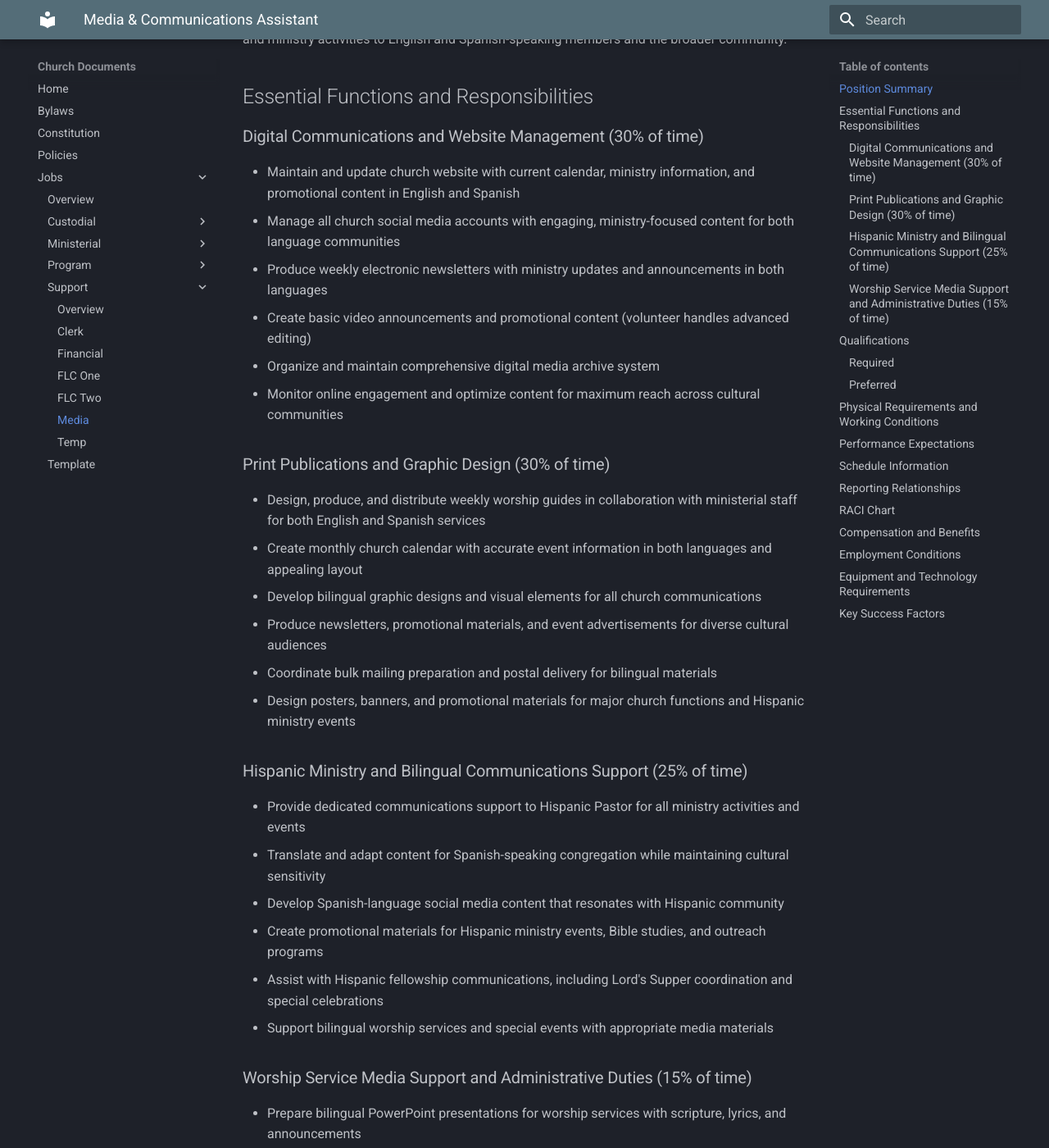
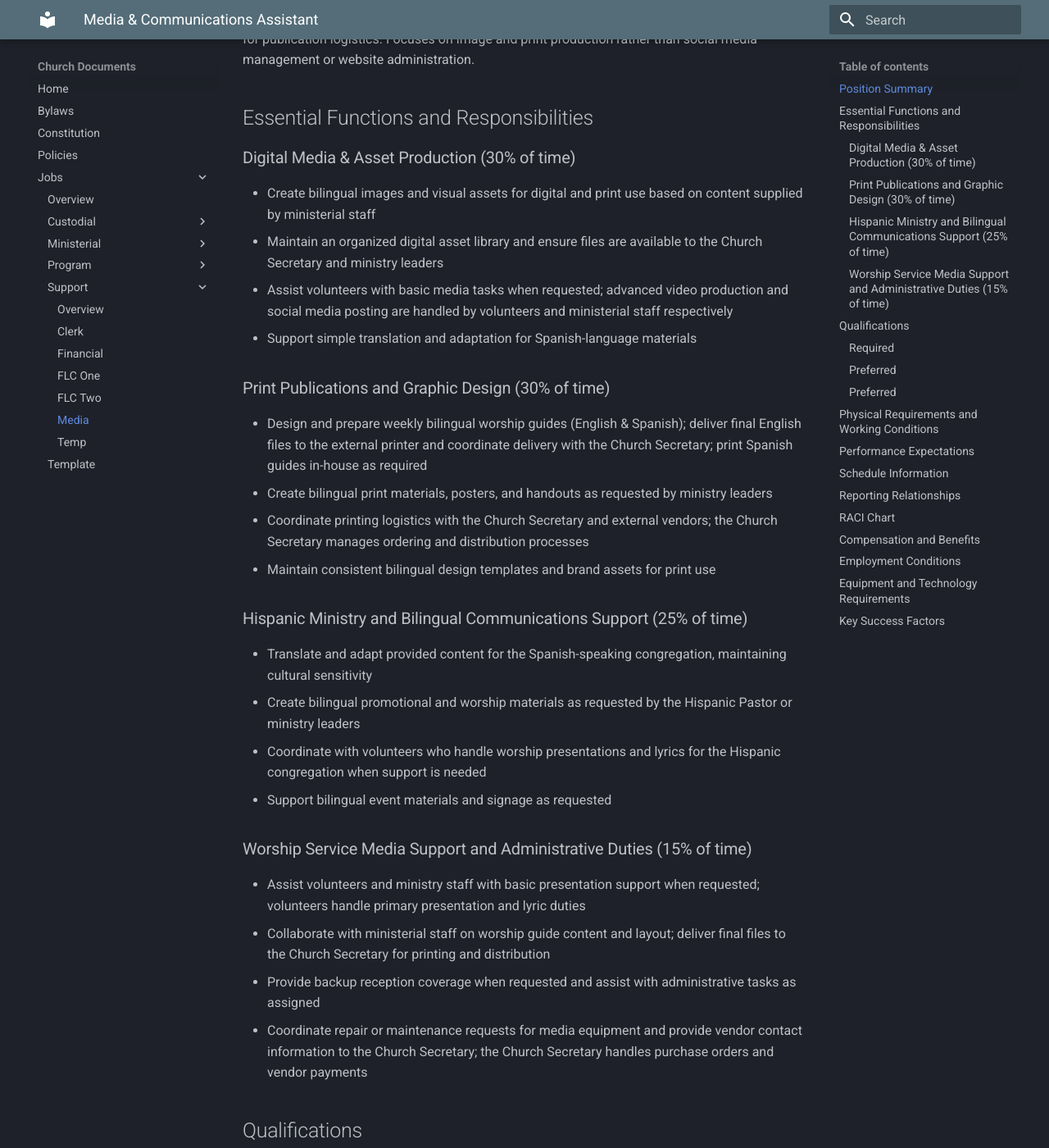
Before and after one commit to fbccana/church-docs, an MkDocs documentation site: the page built from docs/jobs/support/job-support-media.md, in a window 1280 px wide and 1400 px high, scrolled down 556 px. Shown: the whole window at 82% size. Built offline with MkDocs 1.6.1 and Material for MkDocs 9.7.7, drawn with Linux system fonts in a browser that asks for light colours; some of the changed text lies outside the part shown.

Commit message:
docs(jobs): align Media Assistant duties to current operations (image/print focus, remove social & site ownership, make experience optional)

```diff
--- a/docs/jobs/support/job-support-media.md
+++ b/docs/jobs/support/job-support-media.md
@@ -12,59 +12,52 @@ title: Media & Communications Assistant
 
 ## Position Summary
 
-Develops and executes bilingual church communications strategy through digital media, print publications, and visual content creation to effectively communicate the church's mission, vision, and ministry activities to English and Spanish-speaking members and the broader community.
+Creates bilingual digital and print graphics to support church communications and ministry activities. Coordinates content with ministerial staff (content owners) and the Church Secretary for publication logistics. Focuses on image and print production rather than social media management or website administration.
 
 ## Essential Functions and Responsibilities
 
-### Digital Communications and Website Management (30% of time)
+### Digital Media & Asset Production (30% of time)
 
-- Maintain and update church website with current calendar, ministry information, and promotional content in English and Spanish
-- Manage all church social media accounts with engaging, ministry-focused content for both language communities
-- Produce weekly electronic newsletters with ministry updates and announcements in both languages
-- Create basic video announcements and promotional content (volunteer handles advanced editing)
-- Organize and maintain comprehensive digital media archive system
-- Monitor online engagement and optimize content for maximum reach across cultural communities
+- Create bilingual images and visual assets for digital and print use based on content supplied by ministerial staff
+- Maintain an organized digital asset library and ensure files are available to the Church Secretary and ministry leaders
+- Assist volunteers with basic media tasks when requested; advanced video production and social media posting are handled by volunteers and ministerial staff respectively
+- Support simple translation and adaptation for Spanish-language materials
 
 ### Print Publications and Graphic Design (30% of time)
 
-- Design, produce, and distribute weekly worship guides in collaboration with ministerial staff for both English and Spanish services
-- Create monthly church calendar with accurate event information in both languages and appealing layout
-- Develop bilingual graphic designs and visual elements for all church communications
-- Produce newsletters, promotional materials, and event advertisements for diverse cultural audiences
-- Coordinate bulk mailing preparation and postal delivery for bilingual materials
-- Design posters, banners, and promotional materials for major church functions and Hispanic ministry events
+- Design and prepare weekly bilingual worship guides (English & Spanish); deliver final English files to the external printer and coordinate delivery with the Church Secretary; print Spanish guides in-house as required
+- Create bilingual print materials, posters, and handouts as requested by ministry leaders
+- Coordinate printing logistics with the Church Secretary and external vendors; the Church Secretary manages ordering and distribution processes
+- Maintain consistent bilingual design templates and brand assets for print use
 
 ### Hispanic Ministry and Bilingual Communications Support (25% of time)
 
-- Provide dedicated communications support to Hispanic Pastor for all ministry activities and events
-- Translate and adapt content for Spanish-speaking congregation while maintaining cultural sensitivity
-- Develop Spanish-language social media content that resonates with Hispanic community
-- Create promotional materials for Hispanic ministry events, Bible studies, and outreach programs
-- Assist with Hispanic fellowship communications, including Lord's Supper coordination and special celebrations
-- Support bilingual worship services and special events with appropriate media materials
+- Translate and adapt provided content for the Spanish-speaking congregation, maintaining cultural sensitivity
+- Create bilingual promotional and worship materials as requested by the Hispanic Pastor or ministry leaders
+- Coordinate with volunteers who handle worship presentations and lyrics for the Hispanic congregation when support is needed
+- Support bilingual event materials and signage as requested
 
 ### Worship Service Media Support and Administrative Duties (15% of time)
 
-- Prepare bilingual PowerPoint presentations for worship services with scripture, lyrics, and announcements
-- Collaborate with ministerial staff on worship guide content and layout for both services
-- Provide backup reception coverage when primary receptionist is unavailable
-- Assist with general office duties and administrative tasks as assigned
-- Order office equipment and supplies related to media production
-- Prepare annual media budget recommendations
-- Coordinate with external vendors for printing and advertising services
+- Assist volunteers and ministry staff with basic presentation support when requested; volunteers handle primary presentation and lyric duties
+- Collaborate with ministerial staff on worship guide content and layout; deliver final files to the Church Secretary for printing and distribution
+- Provide backup reception coverage when requested and assist with administrative tasks as assigned
+- Coordinate repair or maintenance requests for media equipment and provide vendor contact information to the Church Secretary; the Church Secretary handles purchase orders and vendor payments
 
 ## Qualifications
 
 ### Required
 
-- Bachelor's degree in Communications, Marketing, Graphic Design, or related field
-- Minimum 3 years of experience in media production, communications, or related work
+- High school diploma or equivalent; willingness and ability to learn on the job
 - Demonstrates personal salvation through faith in Jesus Christ with mature Christian testimony
-- Proficiency in graphic design software (Adobe Creative Suite or similar)
-- Experience with website management and content management systems
-- Social media management skills across multiple platforms
-- Video editing and production capabilities
+- Basic proficiency with graphic design or image-editing tools (training provided as needed)
 - Strong written and verbal communication skills
+
+### Preferred
+
+- Experience with graphic design software (Adobe Creative Suite or similar)
+- Prior experience in church or non-profit communications (helpful but not required)
+- Bilingual proficiency in Spanish for enhanced member service
 
 ### Preferred
 
@@ -86,12 +79,11 @@ Develops and executes bilingual church communications strategy through digital m
 
 ## Performance Expectations
 
-- Maintain church website with current information and zero broken links
-- Publish weekly worship guides and newsletters without errors and on schedule
-- Achieve growing engagement metrics on social media platforms
-- Complete video projects within established deadlines
-- Maintain organized digital asset library with proper file management
-- Support worship services without technical delays or issues
+- Deliver final worship guide files to the Church Secretary and external printer (English) by Wednesday 5:00 PM each week; maintain Spanish guide production schedule for in-house printing
+- Ensure bilingual materials are accurate and culturally appropriate
+- Respond to media or content requests within 3 business days and prioritize urgent worship/service requests
+- Maintain an organized digital asset library and proper file naming/version control
+- Support worship services and volunteer media teams without technical delays or issues
 
 ## Schedule Information
 
@@ -134,10 +126,10 @@ Hourly wage and benefits eligibility as determined by Personnel Committee and ap
 
 ## Equipment and Technology Requirements
 
-- Software Proficiency: Adobe Creative Suite, Microsoft Office, website CMS, social media platforms
-- Hardware: Digital cameras, video equipment, computer workstation, printing equipment
-- Technical Skills: Basic understanding of web hosting, email marketing, and digital file management
-- Creative Tools: Access to stock photography, design templates, and multimedia resources
+- Software Proficiency: Adobe Creative Suite or similar image-editing tools, Microsoft Office, basic digital asset management
+- Hardware: Access to digital cameras, computer workstation, and printing equipment as needed
+- Technical Skills: Basic file management and export best practices for print and digital
+- Coordinate media equipment purchases and vendor repairs with the Church Secretary; the Church Secretary handles purchase orders and vendor payments
 
 ## Key Success Factors
 
```
